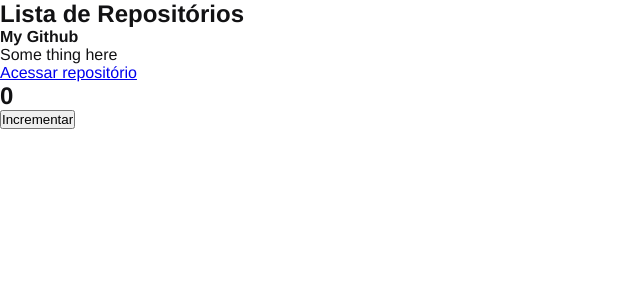
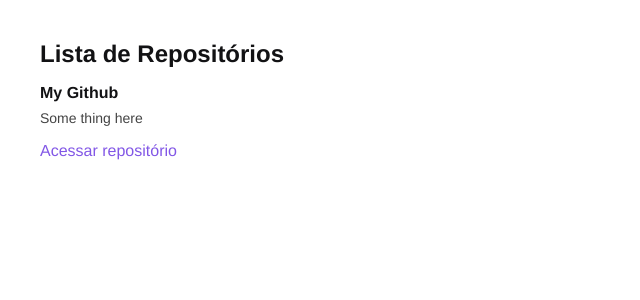
Before and after one commit to thdomingues-dev/ignite, a React app: page / in a window 1280 px wide. Shown: the top 300 px of the page, without its empty margins (0-640 px from the left). Built offline with nearby package versions, Linux system fonts and the light colour scheme.

Commit message:
style: add repository-list styles

```diff
--- a/src/App.jsx
+++ b/src/App.jsx
@@ -3,14 +3,8 @@
 
 // Components
 import RepositoryList from './components/RepositoryList'
-import Counter from './components/Counter'
 
 // Styles
 import './styles/global.scss'
 
-export const App = () => (
-    <>
-      <RepositoryList />
-      <Counter />
-    </>
-  )
+export const App = () => <RepositoryList />
--- a/src/components/Counter.jsx
+++ /dev/null
@@ -1,14 +0,0 @@
-// Packages
-import React, { useState } from 'react'
-
-const Counter = () => {
-  const [count, setCount] = useState(0)
-
-  return (
-    <span>
-      <h2>{count}</h2>
-      <button onClick={() => setCount(count + 1)}>Incrementar</button>
-    </span>
-)}
-
-export default Counter
--- a/src/components/RepositoryList.jsx
+++ b/src/components/RepositoryList.jsx
@@ -3,6 +3,9 @@
 
 // Components
 import RepositoryItem from './RepositoryItem'
+
+// Styles
+import '../styles/repositories.scss'
 
 const RepositoryList = () => (
   <section className="repository-list">
--- /dev/null
+++ b/src/styles/repositories.scss
@@ -0,0 +1,30 @@
+section.repository-list {
+  margin: 40px;
+
+  h1 {
+    margin-bottom: 16px;
+  }
+
+  ul {
+    list-style: none;
+
+    li {
+      & + li {
+        margin-top: 20px;
+      }
+
+      p {
+        font-size: 14px;
+        color: #444;
+        margin-top: 8px;
+      }
+
+      a {
+        display: inline-block;
+        margin-top: 16px;
+        text-decoration: none;
+        color: #8257e6;
+      }
+    }
+  }
+}
```
